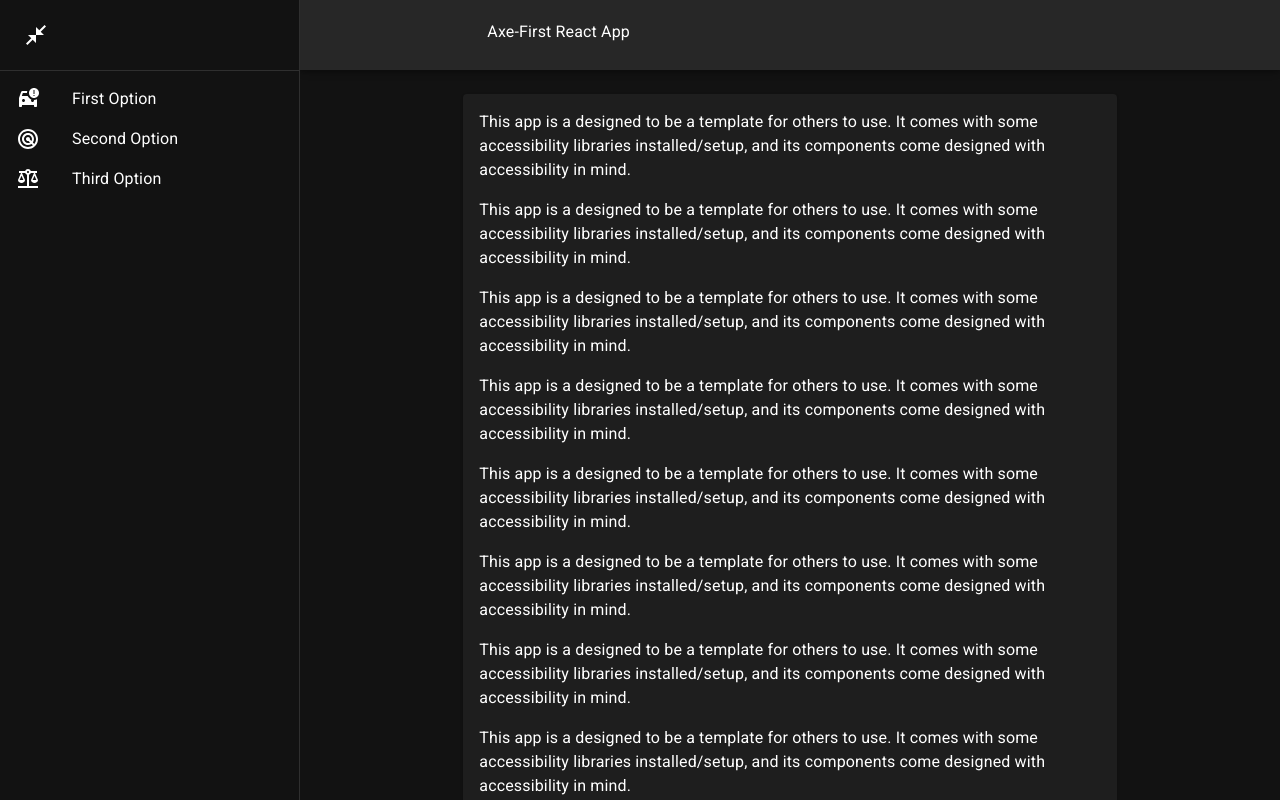
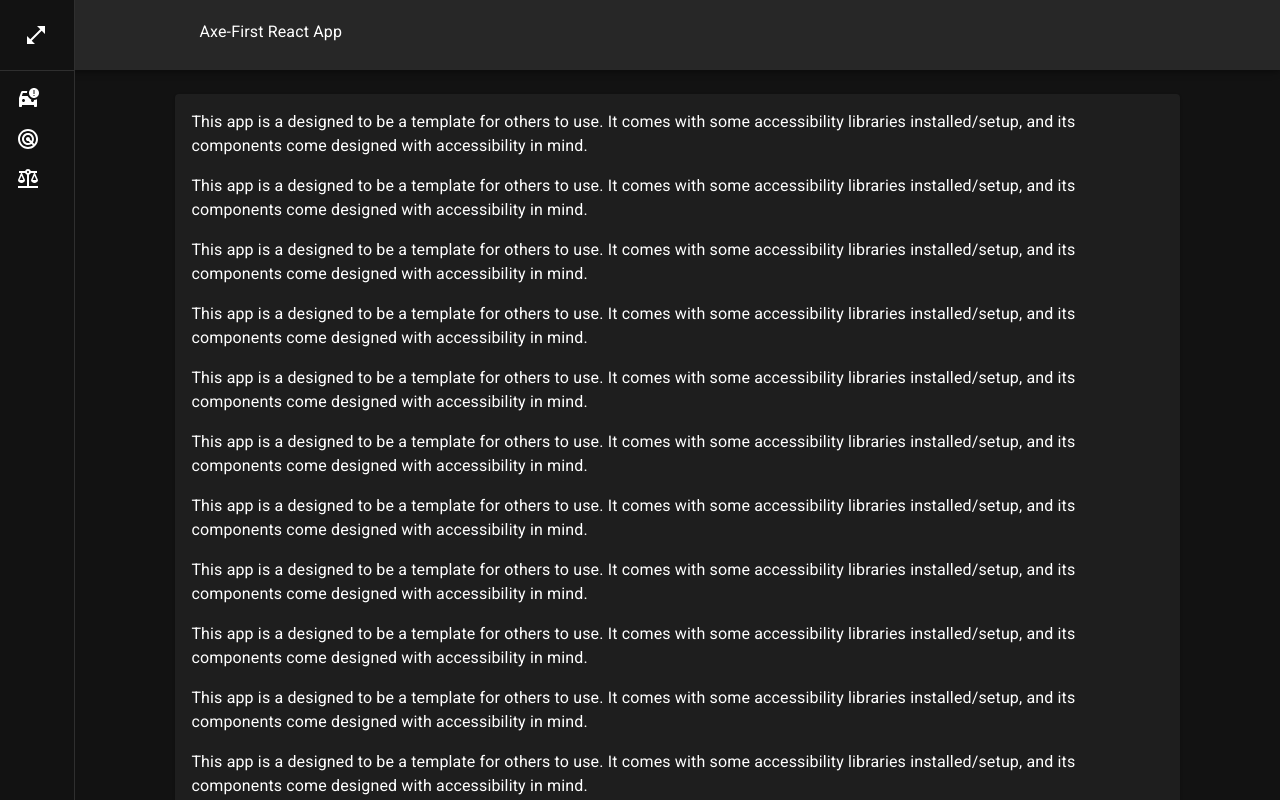
Before and after one commit to NoBrainer/axe-first-react, a React (Vite) app: page / in a window 1280 px wide. Shown: the top 800 px of the page. Built offline with nearby package versions, Linux system fonts and the light colour scheme.

Commit message:
Handle expand/collapse nav with useCookie custom hook

```diff
--- a/src/common/constants.js
+++ b/src/common/constants.js
@@ -1,3 +1,4 @@
 export const APP_BAR_HEIGHT = 70;
 export const APP_NAV_WIDTH = 300;
 export const APP_NAV_WIDTH_COLLAPSED = 75;
+export const COOKIE_NAV_STATE = 'nav';
--- /dev/null
+++ b/src/common/cookies.jsx
@@ -0,0 +1,83 @@
+import { find } from 'lodash';
+import { useEffect, useState } from 'react';
+
+/**
+ * @param {string} key
+ */
+export function deleteCookie(key) {
+  document.cookie = `${key}=; expires=${toExpirationString(-1)}`;
+}
+
+/**
+ * @param {string} key
+ * @param {string} value
+ * @param {CookieOptions} options
+ */
+export function setCookie(key, value, { expires = 7, path = '/' } = {}) {
+  document.cookie = `${key}=${encodeURIComponent(value)}; expires=${toExpirationString(expires)}; path=${path}`;
+}
+
+/**
+ * @param {string} key
+ * @return {string}
+ */
+export function getCookie(key) {
+  const cookies = document.cookie.split('; ');
+  const cookie = find(cookies, (c) => {
+    const parts = c.split('=');
+    return parts[0] === key;
+  });
+  if (!cookie) return '';
+  const parts = cookie.split('=');
+  return decodeURIComponent(parts[1]);
+}
+
+/**
+ * @param {string} key
+ * @param {string} defaultValue
+ * @param {CookieOptions} cookieOpts
+ * @return {[string, function, function]} [value, setValue, pollingEffect]
+ */
+export function useCookie(key, defaultValue = '', cookieOpts = {}) {
+  const [value, setValue] = useState(() => getCookie(key) || defaultValue);
+
+  /**
+   * @param {string} val
+   * @param {CookieOptions} cookieOpts
+   */
+  const updateValue = (val, cookieOpts) => {
+    setValue(val);
+  };
+
+  // Update the cookie when the value changes
+  useEffect(() => setCookie(key, value, cookieOpts), [value]);
+
+  // React effect to use to poll for cookie changes
+  const pollingEffect = () => {
+    const id = setInterval(() => {
+      const polledValue = getCookie(key);
+      if (polledValue !== value) {
+        setValue(polledValue);
+      }
+    }, 100);
+    return () => {
+      clearInterval(id);
+    };
+  };
+
+  return [value, updateValue, pollingEffect];
+}
+
+/**
+ * @param {number} days
+ * @return {string}
+ */
+function toExpirationString(days) {
+  return new Date(Date.now() + days * 86400000).toUTCString();
+}
+
+/**
+ * @typedef {object} CookieOptions
+ * @property {number} expires
+ * @property {string} path
+ */
--- a/src/components/App.jsx
+++ b/src/components/App.jsx
@@ -1,26 +1,16 @@
-import { Box } from '@mui/material';
-import React, { useCallback, useMemo, useState } from 'react';
-import { APP_NAV_WIDTH, APP_NAV_WIDTH_COLLAPSED } from 'common/constants';
+import React from 'react';
 import AppContent from 'components/AppContent';
 import AppFooter from 'components/AppFooter';
 import AppHeader from 'components/AppHeader';
 import AppNav from 'components/AppNav';
 
 function App() {
-  const [isNavExpanded, setNavExpanded] = useState(true);
-  const navWidth = useMemo(() => (isNavExpanded ? APP_NAV_WIDTH : APP_NAV_WIDTH_COLLAPSED), [isNavExpanded]);
-  const makeSpaceForNav = useMemo(() => ({ ml: `${navWidth}px`, width: `calc(100% - ${navWidth}px)` }), [navWidth]);
-  const handleToggleNav = useCallback(() => {
-    setNavExpanded(!isNavExpanded);
-  }, [isNavExpanded]);
   return (
     <>
-      <AppNav isExpanded={isNavExpanded} onToggle={handleToggleNav} />
-      <AppHeader sx={makeSpaceForNav} />
-      <Box sx={makeSpaceForNav}>
-        <AppContent />
-        <AppFooter />
-      </Box>
+      <AppNav />
+      <AppHeader />
+      <AppContent />
+      <AppFooter />
     </>
   );
 }
--- a/src/components/AppNav.jsx
+++ b/src/components/AppNav.jsx
@@ -17,12 +17,18 @@ import {
   Toolbar,
 } from '@mui/material';
 import PropTypes from 'prop-types';
-import React, { useMemo } from 'react';
-import { APP_BAR_HEIGHT, APP_NAV_WIDTH, APP_NAV_WIDTH_COLLAPSED } from 'common/constants';
+import React, { useCallback, useMemo } from 'react';
+import { APP_BAR_HEIGHT, APP_NAV_WIDTH, APP_NAV_WIDTH_COLLAPSED, COOKIE_NAV_STATE } from 'common/constants';
+import { useCookie } from 'common/cookies';
 
-function AppNav({ isExpanded = true, onToggle = () => {} }) {
+function AppNav() {
+  const [navCookie, setNavCookie] = useCookie(COOKIE_NAV_STATE);
+  const isExpanded = useMemo(() => navCookie === 'o', [navCookie]);
   const width = useMemo(() => `${isExpanded ? APP_NAV_WIDTH : APP_NAV_WIDTH_COLLAPSED}px`, [isExpanded]);
   const actionName = useMemo(() => `${isExpanded ? 'collapse' : 'expand'}`, [isExpanded]);
+  const handleToggle = useCallback(() => {
+    setNavCookie(isExpanded ? '' : 'o');
+  }, [isExpanded]);
   return (
     <nav>
       <Drawer
@@ -43,7 +49,7 @@ function AppNav({ isExpanded = true, onToggle = () => {} }) {
             edge='start'
             color='inherit'
             aria-label={`Button to toggle left panel. Press spacebar to ${actionName}.`}
-            onClick={onToggle}
+            onClick={handleToggle}
           >
             {isExpanded ? <CollapseIcon /> : <ExpandIcon />}
           </IconButton>
--- a/src/components/scaffold/PagePadder.jsx
+++ b/src/components/scaffold/PagePadder.jsx
@@ -1,15 +1,22 @@
 import { Grid } from '@mui/material';
 import { arrayOf, node, object, oneOfType } from 'prop-types';
-import React from 'react';
+import React, { useEffect, useMemo } from 'react';
+import { APP_NAV_WIDTH, APP_NAV_WIDTH_COLLAPSED, COOKIE_NAV_STATE } from 'common/constants';
+import { useCookie } from 'common/cookies';
 
 function PagePadder({ children, sx } = {}) {
+  const [navCookie, , pollForCookieChanges] = useCookie(COOKIE_NAV_STATE);
+  const isNavExpanded = useMemo(() => navCookie === 'o', [navCookie]);
+  const navWidth = useMemo(() => (isNavExpanded ? APP_NAV_WIDTH : APP_NAV_WIDTH_COLLAPSED), [isNavExpanded]);
+  const makeSpaceForNav = useMemo(() => ({ ml: `${navWidth}px`, width: `calc(100% - ${navWidth}px)` }), [navWidth]);
+  useEffect(pollForCookieChanges, [navCookie]);
   return (
-    <Grid container direction='row' sx={sx}>
-      <Grid item xs={false} sm={1} md={2} />
-      <Grid container item xs={12} sm={10} md={8}>
+    <Grid container direction='row' sx={{ ...sx, ...makeSpaceForNav }}>
+      <Grid item xs={0} sm={0} md={0} lg={1} xl={2} />
+      <Grid container item xs={12} sm={12} md={12} lg={10} xl={8}>
         {children}
       </Grid>
-      <Grid item xs={false} sm={1} md={2} />
+      <Grid item xs={0} sm={0} md={0} lg={1} xl={2} />
     </Grid>
   );
 }
```
Also changed, not shown: src/common/cookies.js (deleted, +0 -48 lines).
